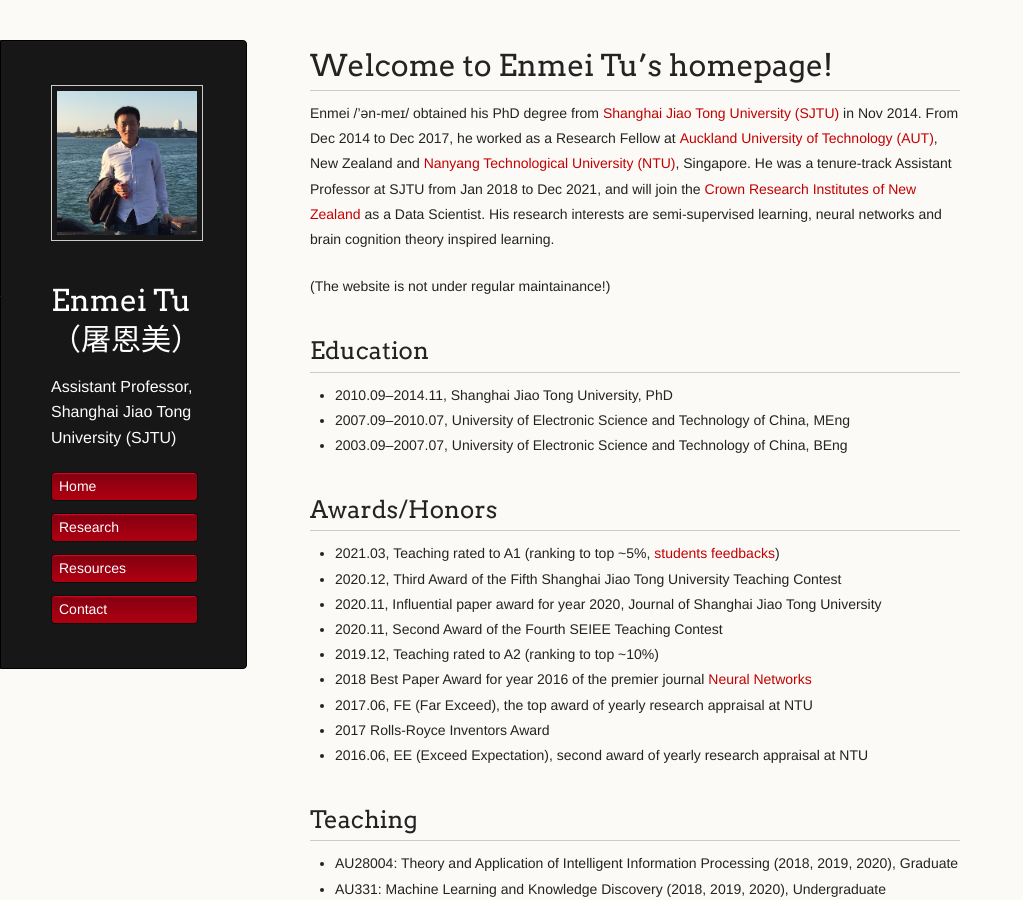
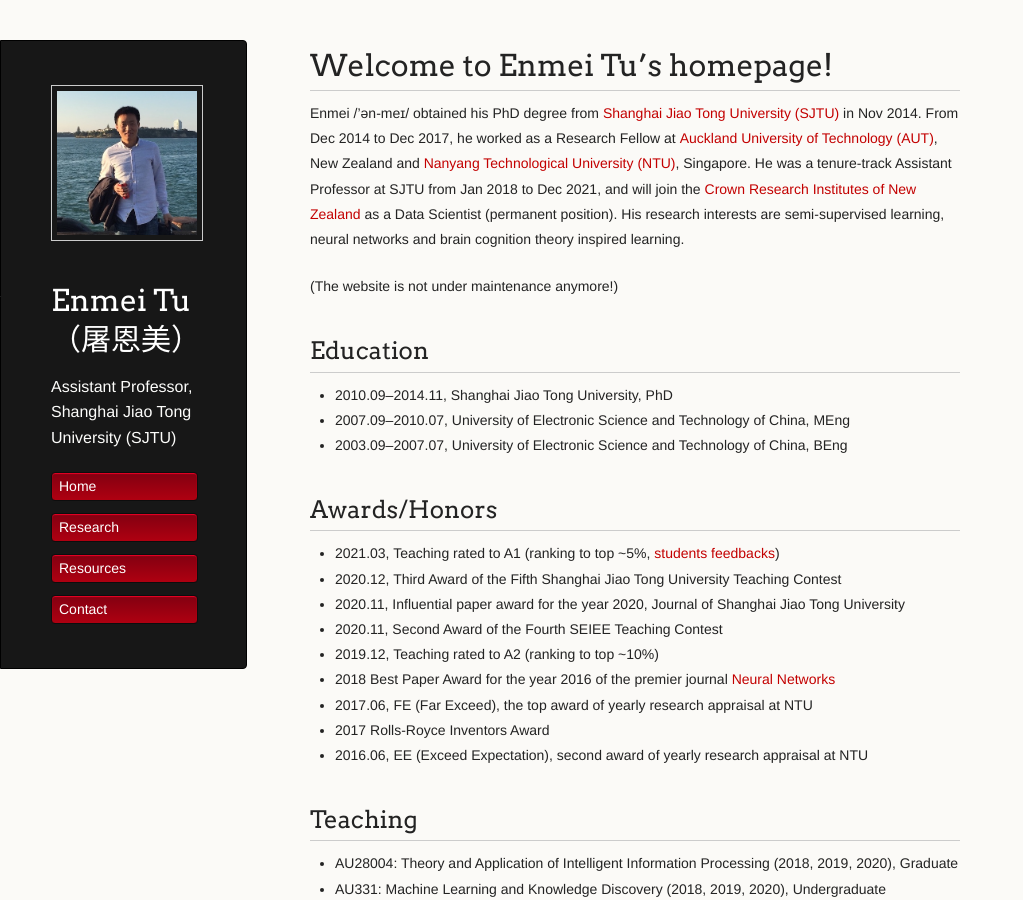
Before and after one commit to hellotem/enmeitu.github.io, a Jekyll site: the page built from index.md, in a window 1280 px wide and 900 px high. Shown: the whole window, without its empty margins (0-1023 px from the left). Built offline with Jekyll 4.4.1, drawn with Linux system fonts in a browser that asks for light colours.

Commit message:
Update index.md

```diff
--- a/index.md
+++ b/index.md
@@ -10,9 +10,9 @@
 
 There should be whitespace between paragraphs. We recommend including a README, or a file with information about your project. -->
 # Welcome to Enmei Tu's homepage!
-Enmei /'ən-meɪ/ obtained his PhD degree from [Shanghai Jiao Tong University (SJTU)](http://en.sjtu.edu.cn/) in Nov 2014. From Dec 2014 to Dec 2017, he  worked as a Research Fellow at [Auckland University of Technology (AUT)](https://www.aut.ac.nz/), New Zealand and [Nanyang Technological University (NTU)](https://www.ntu.edu.sg), Singapore. He was a tenure-track Assistant Professor at SJTU from Jan 2018 to Dec 2021, and will join the [Crown Research Institutes of New Zealand](https://www.mbie.govt.nz/science-and-technology/science-and-innovation/agencies-policies-and-budget-initiatives/research-organisations/cri/) as a Data Scientist. His research interests are semi-supervised learning, neural networks and brain cognition theory inspired learning.
+Enmei /'ən-meɪ/ obtained his PhD degree from [Shanghai Jiao Tong University (SJTU)](http://en.sjtu.edu.cn/) in Nov 2014. From Dec 2014 to Dec 2017, he  worked as a Research Fellow at [Auckland University of Technology (AUT)](https://www.aut.ac.nz/), New Zealand and [Nanyang Technological University (NTU)](https://www.ntu.edu.sg), Singapore. He was a tenure-track Assistant Professor at SJTU from Jan 2018 to Dec 2021, and will join the [Crown Research Institutes of New Zealand](https://www.mbie.govt.nz/science-and-technology/science-and-innovation/agencies-policies-and-budget-initiatives/research-organisations/cri/) as a Data Scientist (permanent position). His research interests are semi-supervised learning, neural networks and brain cognition theory inspired learning.
 
-(The website is not under regular maintainance!)
+(The website is not under maintenance anymore!)
 
 ## Education
 * 2010.09--2014.11, Shanghai Jiao Tong University, PhD
@@ -22,10 +22,10 @@
 ## Awards/Honors
 * 2021.03, Teaching rated to A1 (ranking to top ~5%, [students feedbacks](sr.xlsx))
 * 2020.12, Third Award of the Fifth Shanghai Jiao Tong University Teaching Contest
-* 2020.11, Influential paper award for year 2020,  Journal of Shanghai Jiao Tong University
+* 2020.11, Influential paper award for the year 2020,  Journal of Shanghai Jiao Tong University
 * 2020.11, Second Award of the Fourth SEIEE Teaching Contest
 * 2019.12, Teaching rated to A2 (ranking to top ~10%)
-* 2018 Best Paper Award for year 2016 of the premier journal [Neural Networks](https://www.journals.elsevier.com/neural-networks)
+* 2018 Best Paper Award for the year 2016 of the premier journal [Neural Networks](https://www.journals.elsevier.com/neural-networks)
 * 2017.06, FE (Far Exceed), the top award of yearly research appraisal at NTU
 * 2017 Rolls-Royce Inventors Award
 * 2016.06, EE (Exceed Expectation), second award of yearly research appraisal at NTU
@@ -35,7 +35,7 @@
 * AU331: Machine Learning and Knowledge Discovery (2018, 2019, 2020), Undergraduate
 * AI006:  Programming of Artificial Intelligence (2020), Undergraduate
 
-<!-- A talk delivered to students and colleagues in India ([Youtube video](https://www.youtube.com/watch?v=EUVfQk7qMt4&feature=youtu.be))-->
+<!-- A talk delivered to students and staffs in an Indian college ([Youtube video](https://www.youtube.com/watch?v=EUVfQk7qMt4&feature=youtu.be))-->
 
 <!--
 ## Professional Services
```
